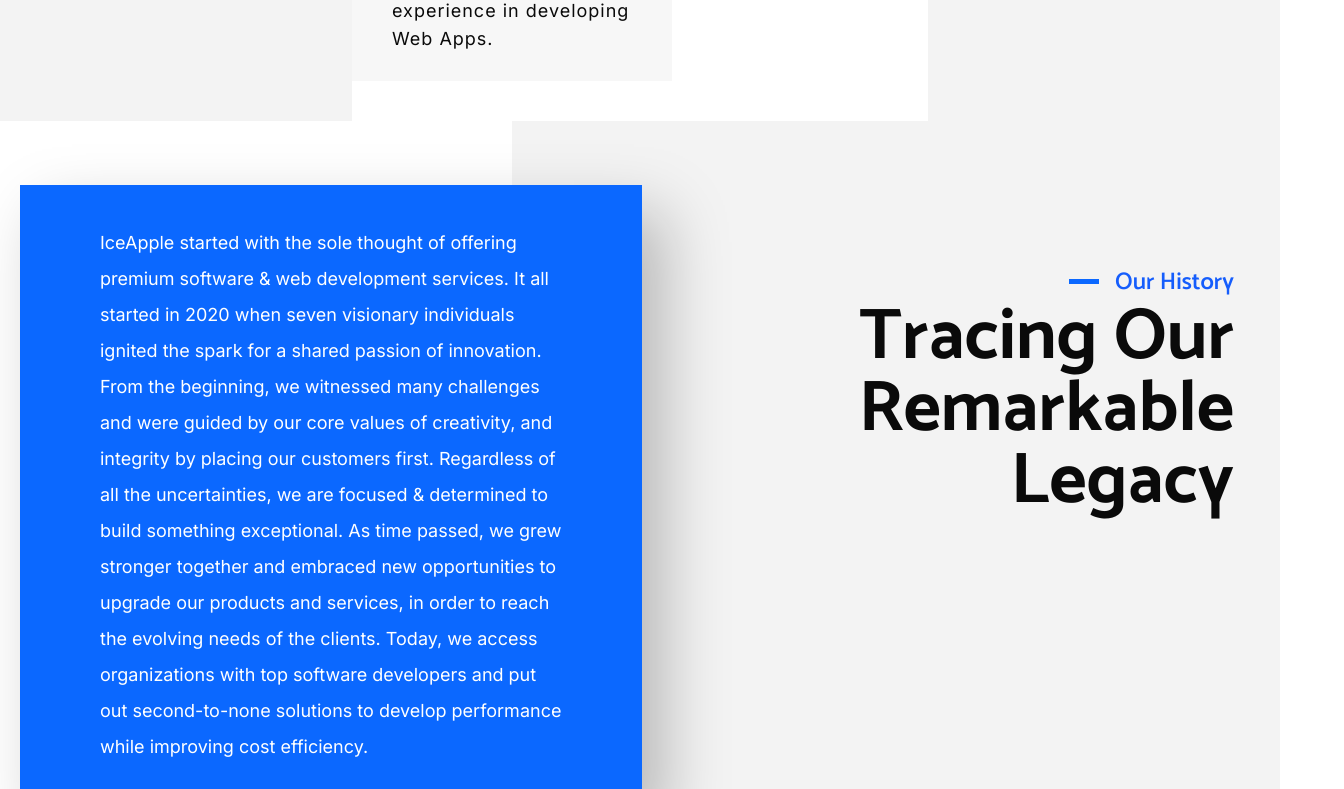
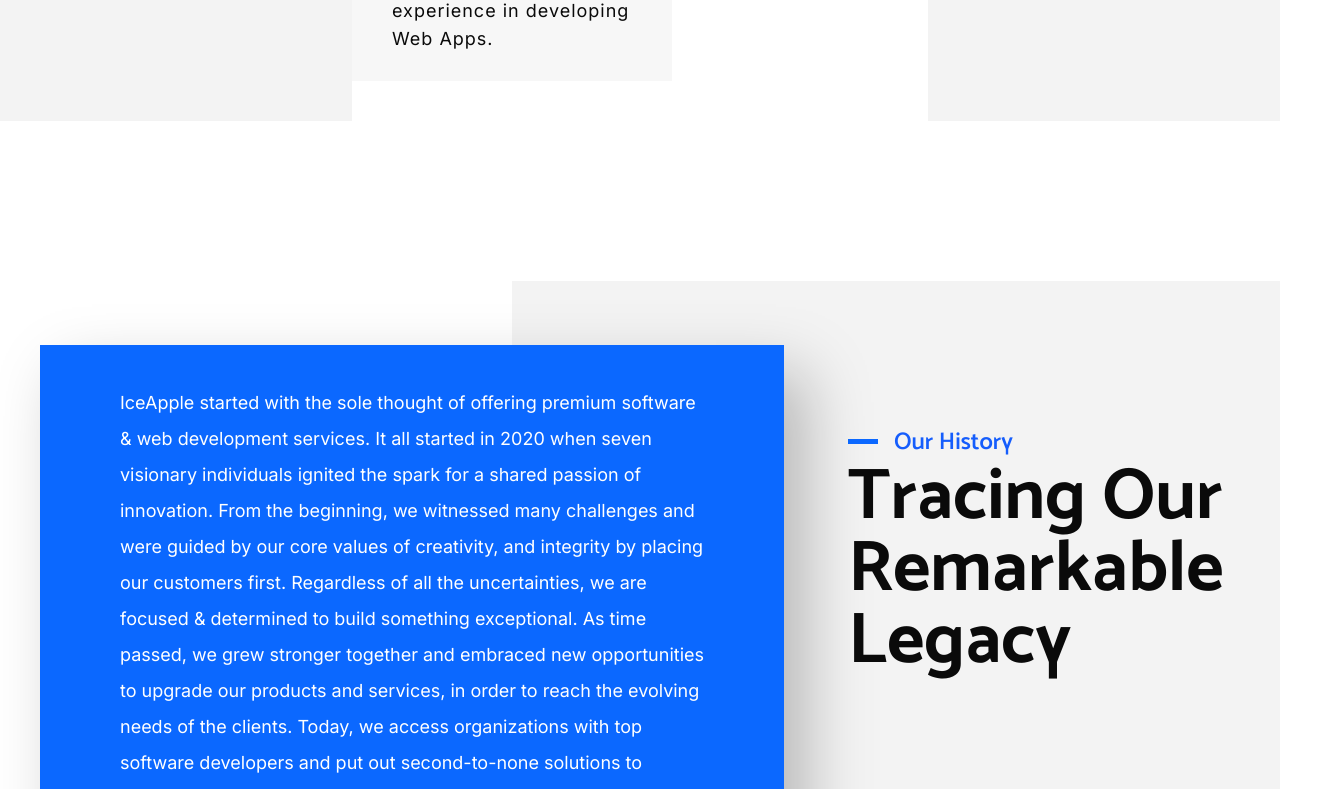
Before and after one commit to ThirstyNeuronsTeam/iceapple-website, a Next.js app: page /about-us in a window 1280 px wide. Shown: the part 5360-6149 px from the top of the page, 1344 px wide, since content can reach past the window. Built offline with nearby package versions, Linux system fonts and the light colour scheme.

Commit message:
about us page responsive fix

```diff
--- a/data/about-us-page/about-us-page.json
+++ b/data/about-us-page/about-us-page.json
@@ -82,15 +82,14 @@
         "image": "/assets/general/about-us/team-7.png"
       }
     },
-    "careersSection": {
+    "historySection": {
       "subHeading": "Our History",
       "heading": "Tracing Our Remarkable Legacy",
       "contents": [],
       "cardTitle": "",
       "cardDescription": "IceApple started with the sole thought of offering premium software & web development services. It all started in 2020 when seven visionary individuals ignited the spark for a shared passion of innovation. From the beginning, we witnessed many challenges and were guided by our core values of creativity, and integrity by placing our customers first. Regardless of all the uncertainties, we are focused & determined to build something exceptional. As time passed, we grew stronger together and embraced new opportunities to upgrade our products and services, in order to reach the evolving needs of the clients. Today, we access organizations with top software developers and put out second-to-none solutions to develop performance while improving cost efficiency.",
       "btnText": "",
-      "btnUrl": "",
-      "info": []
+      "btnUrl": ""
     },
     "whyChooseUsSection": {
       "subHeading": "Why Choose us",
--- a/src/app/about-us/page.tsx
+++ b/src/app/about-us/page.tsx
@@ -19,7 +19,7 @@
       <OurHistorySection
         sectionClass=""
         contentClassName=""
-        {...content.about.careersSection}
+        {...content.about.historySection}
       />
       <WhyChooseUsSection
         contentClassName=""
--- a/src/components/about-us/our-history/index.tsx
+++ b/src/components/about-us/our-history/index.tsx
@@ -13,11 +13,6 @@
   cardDescription: string;
   btnText: string;
   btnUrl: string;
-  info: {
-    cardImage: string;
-    cardTitle: string;
-    cardBoxDescription: string;
-  }[];
   sectionClass: string;
 };
 
@@ -30,16 +25,15 @@
   cardDescription,
   btnText,
   btnUrl,
-  info,
   sectionClass,
 }) => {
   return (
     <article>
-      <div className="relative after:content-[''] after:absolute after:top-0 after:bottom-0 after:right-0 after:bg-[#F3F3F3] after:w-full sm:after:w-[60vw] z-0 after:-z-10">
-        <div className="w-full mx-auto pl-5 2xl:px-0 container">
-          <div className="grid grid-cols-[60%_40%] sm:grid-cols-2 py-9 sm:py-16 gap-4">
+      <div className="relative mt-10 sm:mt-40 after:content-[''] after:absolute after:top-0 sm:after:bottom-0 after:left-0 sm:after:left-auto sm:after:right-0 after:bg-[#F3F3F3] sm:after:w-[60vw] after:w-[85vw] after:h-[250px] sm:after:h-auto z-0 after:-z-10">
+        <div className="w-full mx-auto pl-10 pr-5 sm:pr-0 2xl:px-0 container">
+          <div className="grid grid-cols-1 sm:grid-cols-[60%_40%] py-9 sm:py-16 gap-0 sm:gap-16">
             <CardBlueBoxSection
-              mainClassNames="py-4 sm:py-10 px-4 sm:px-20 gap-y-4 sm:gap-y-12"
+              mainClassNames="py-4 sm:py-10 px-4 sm:px-20 gap-y-4 sm:gap-y-12 order-2 sm:order-1"
               cardData={{
                 cardTitle,
                 cardDescription,
@@ -50,12 +44,11 @@
             <div
               className={clsx(
                 sectionClass,
-                "relative pt-5 sm:pt-20 pb-5 max-w-xl text-right"
+                "relative pt-5 sm:pt-20 pb-5 max-w-xl text-right sm:text-left order-1 sm:order-2 w-[70vw] sm:w-auto"
               )}
             >
               <HeadingSectionDetail
-                align="right"
-                headingWidth="xl"
+                align="smLeftXsRight"
                 contentClassName={contentClassName}
                 subHeading={subHeading}
                 heading={heading}
@@ -65,18 +58,6 @@
           </div>
         </div>
       </div>
-      {info && (
-        <div className="w-full mx-auto px-5 2xl:px-0 container">
-          <div className="grid grid-cols-1 sm:grid-cols-3 gap-10 sm:gap-20 my-25">
-            <CardWithImageSection
-              sectionClass=""
-              sectionContentClass=""
-              sectionBodyClass="px-4 sm:px-20 py-5 sm:py-12 "
-              cardWithImageData={{ info }}
-            />
-          </div>
-        </div>
-      )}
     </article>
   );
 };
--- a/src/components/about-us/why-choose-us/index.tsx
+++ b/src/components/about-us/why-choose-us/index.tsx
@@ -24,7 +24,7 @@
 }) => {
   return (
     <article>
-      <div className="relative pb-50">
+      <div className="relative pb-20 sm:pb-50">
         <div className="w-full mx-auto px-5 2xl:px-0 container relative">
           <div className="relative pt-5 sm:pt-20 pb-5 mx-auto text-center z-10">
             <HeadingSectionDetail
@@ -35,10 +35,10 @@
               contents={contents}
             />
           </div>
-          <div className="grid grid-cols-3 gap-20 place-items-center">
+          <div className="grid grid-cols-1 sm:grid-cols-3 gap-20 place-items-center">
             <CardWithImageSection
               sectionClass="last:col-span-1 flex justify-center"
-              sectionContentClass="min-h-[180px]"
+              sectionContentClass="min-h-auto sm:min-h-[180px]"
               sectionBodyClass="px-4 sm:px-15 py-5 sm:py-12 bg-white"
               cardWithImageData={{ info }}
             />
--- a/src/components/common/heading/index.tsx
+++ b/src/components/common/heading/index.tsx
@@ -5,7 +5,13 @@
   subHeading: string;
   heading: string;
   contents?: string[];
-  align?: "left" | "center" | "right" | "smRight" | "smRightXsLeft";
+  align?:
+    | "left"
+    | "center"
+    | "right"
+    | "smRight"
+    | "smRightXsLeft"
+    | "smLeftXsRight";
   headingWidth?: "w-full" | "xl";
 };
 const HeadingSectionDetail: React.FC<HeadingProps> = ({
@@ -22,6 +28,7 @@
     right: "justify-end",
     smRight: "sm:justify-end",
     smRightXsLeft: "sm:justify-end justify-start",
+    smLeftXsRight: "sm:justify-start justify-end",
   }[align];
 
   const headingWidthClass = {
```
